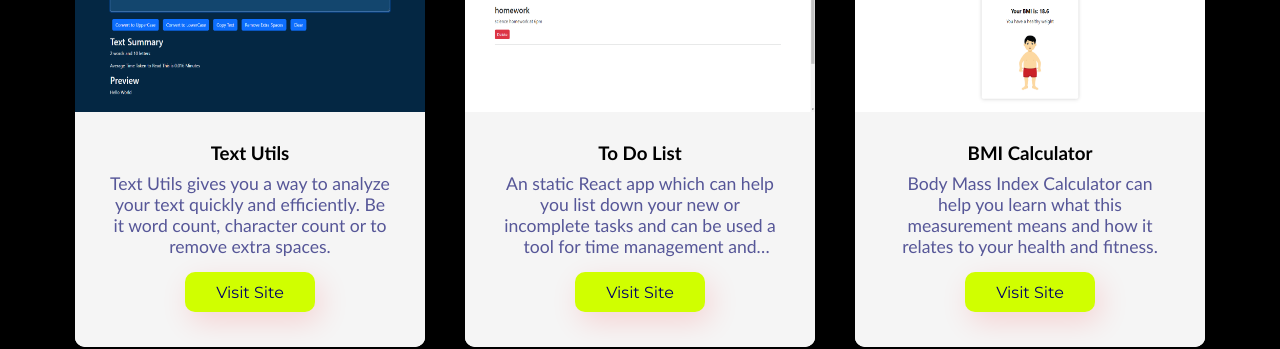
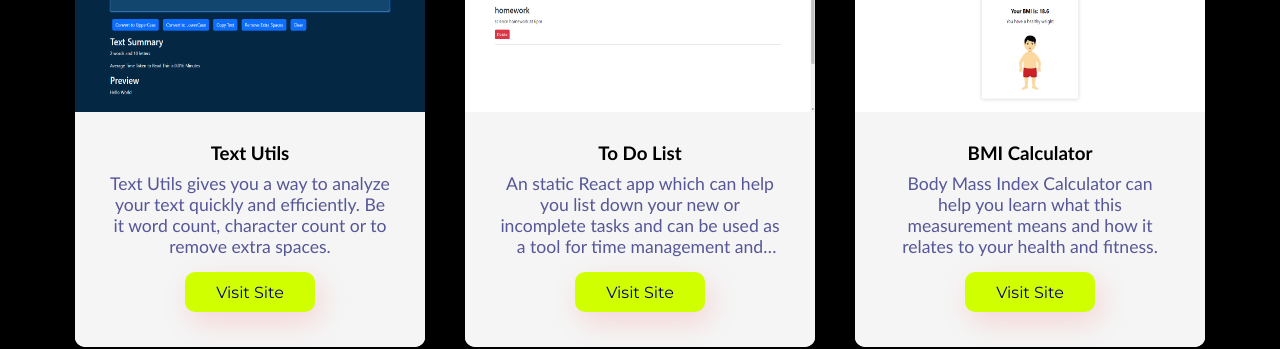
Before and after one commit to vinnu9112/portfolio, a React (Create React App) app: page / in a window 1280 px wide. Shown: the part 2454-2803 px from the top of the page. Built offline with nearby package versions, Linux system fonts and the light colour scheme.

Commit message:
final commit

```diff
--- a/src/components/Services.jsx
+++ b/src/components/Services.jsx
@@ -13,7 +13,7 @@ function Services() {
         </div>
         <div className="b-container">
             <Box image={image1} title='Text Utils' text='Text Utils gives you a way to analyze your text quickly and efficiently. Be it word count, character count or to remove extra spaces.' link='https://vinnu9112.github.io/text-utils/' alt='image1' button='Visit Site' />
-            <Box image={image2} title='To Do List' text='An static React app which can help you list down your new or incomplete tasks and can be used a tool for time management and organization.' link='https://vinnu9112.github.io/to-do-list/' alt='image2' button='Visit Site'/>
+            <Box image={image2} title='To Do List' text='An static React app which can help you list down your new or incomplete tasks and can be used as a tool for time management and organization.' link='https://vinnu9112.github.io/to-do-list/' alt='image2' button='Visit Site'/>
             <Box image={image3} title='BMI Calculator' text='Body Mass Index Calculator can help you learn what this measurement means and how it relates to your health and fitness.' link='https://vinnu9112.github.io/bmi-calculator/' alt='image3' button='Visit Site' />
             {/* <Box image={image3} text='You can see my all projects in the form of repositories on GitHub.' link='https://github.com/vinnu9112' alt='image3' button='All Projects' /> */}
         </div>
```
